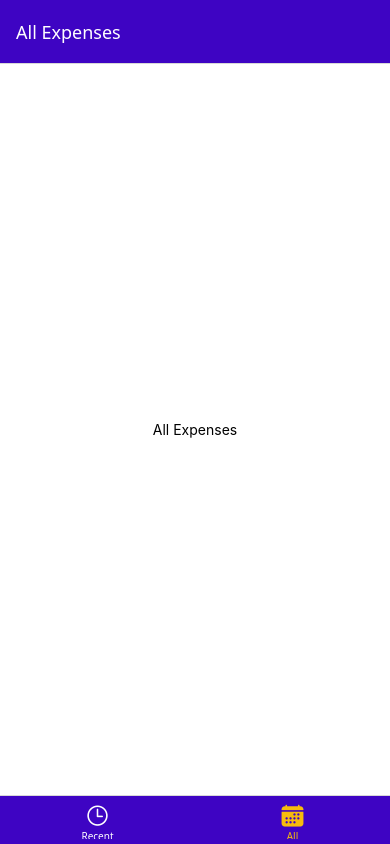
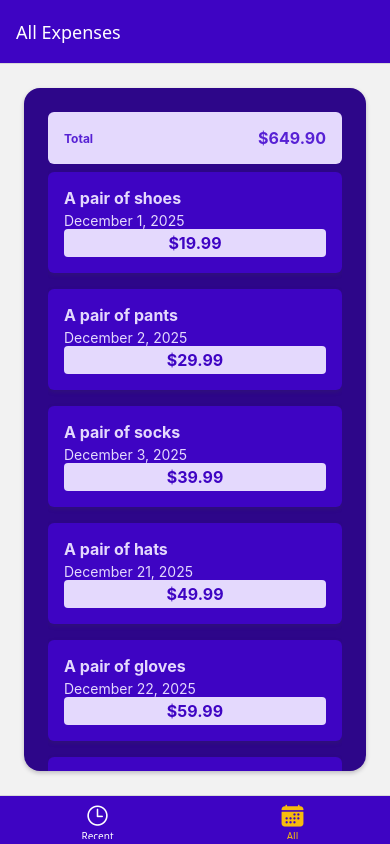
Before and after one commit to VitaliiKalinbet/react-native-expense-tracker, a React Native app: screen /AllExpenses in a window 390 px wide. Built offline with nearby package versions, Linux system fonts and the light colour scheme.

Commit message:
add stub data and components for that

```diff
--- /dev/null
+++ b/components/ExpenseItem.js
@@ -0,0 +1,65 @@
+import { View, Text, StyleSheet, Pressable } from 'react-native';
+import { GlobalStyles } from '../constants/styles';
+
+export default function ExpenseItem({ description, amount, date }) {
+  function onPress() {
+    console.log('ExpenseItem pressed');
+  }
+
+  const formattedDate = date.toLocaleDateString('en-US', { year: 'numeric', month: 'long', day: 'numeric' });
+
+  return (
+    <Pressable onPress={onPress}>
+      <View style={styles.expenseItem}>
+        <View>
+          <Text style={[styles.textBase, styles.description]}>{description}</Text>
+          <Text style={styles.textBase}>{formattedDate}</Text>
+        </View>
+        <View style={styles.amountContainer}>
+          <Text style={styles.amount}>${amount}</Text>
+        </View>
+      </View>
+    </Pressable>
+  );
+}
+
+const styles = StyleSheet.create({
+  expenseItem: {
+    padding: 16,
+    marginVertical: 8,
+    borderRadius: 6,
+    backgroundColor: GlobalStyles.colors.primary500,
+    elevation: 4,
+    shadowColor: GlobalStyles.colors.gray500,
+    shadowOffset: { width: 0, height: 2 },
+    shadowOpacity: 0.25,
+    shadowRadius: 4,
+  },
+  textBase: {
+    color: GlobalStyles.colors.primary50,
+  },
+  amountContainer: {
+    padding: 16,
+    backgroundColor: GlobalStyles.colors.primary50,
+    borderRadius: 6,
+  },
+  description: {
+    fontSize: 16,
+    marginBottom: 4,
+    fontWeight: 'bold',
+  },
+  amountContainer: {
+    paddingHorizontal: 12,
+    paddingVertical: 4,
+    backgroundColor: GlobalStyles.colors.primary50,
+    borderRadius: 4,
+    alignItems: 'center',
+    justifyContent: 'center',
+    minWidth: 80,
+  },
+  amount: {
+    fontSize: 16,
+    fontWeight: 'bold',
+    color: GlobalStyles.colors.primary500,
+  },
+});
--- /dev/null
+++ b/components/ExpensesList.js
@@ -0,0 +1,31 @@
+import { View, Text, StyleSheet, FlatList } from 'react-native';
+import { GlobalStyles } from '../constants/styles';
+import ExpenseItem from './ExpenseItem';
+
+export default function ExpensesList({ expenses }) {
+  function renderExpenseItem(itemData) {
+    return <ExpenseItem description={itemData.item.description} amount={itemData.item.amount} date={itemData.item.date} />;
+  }
+
+  return (
+    <View style={styles.container}>
+      <FlatList
+        data={expenses}
+        renderItem={renderExpenseItem}
+        keyExtractor={(item) => item.id}
+      />
+    </View>
+  );
+}
+
+const styles = StyleSheet.create({
+  container: {
+    flex: 1,
+  },
+  expenseItem: {
+    padding: 16,
+    marginVertical: 8,
+    borderRadius: 6,
+    backgroundColor: GlobalStyles.colors.primary50,
+  },
+});
--- /dev/null
+++ b/components/ExpensesOutput.js
@@ -0,0 +1,93 @@
+import { View, Text, StyleSheet } from 'react-native';
+import ExpensesSummary from './ExpensesSummary';
+import ExpensesList from './ExpensesList';
+import { GlobalStyles } from '../constants/styles';
+
+const DUMMY_EXPENSES = [
+  {
+    id: 'e1',
+    amount: 19.99,
+    date: new Date('2025-12-01'),
+    description: 'A pair of shoes',
+  },
+  {
+    id: 'e2',
+    amount: 29.99,
+    date: new Date('2025-12-02'),
+    description: 'A pair of pants',
+  },
+  {
+    id: 'e3',
+    amount: 39.99,
+    date: new Date('2025-12-03'),
+    description: 'A pair of socks',
+  },
+  {
+    id: 'e4',
+    amount: 49.99,
+    date: new Date('2025-12-21'),
+    description: 'A pair of hats',
+  },
+  {
+    id: 'e5',
+    amount: 59.99,
+    date: new Date('2025-12-22'),
+    description: 'A pair of gloves',
+  },
+  {
+    id: 'e6',
+    amount: 69.99,
+    date: new Date('2025-12-23'),
+    description: 'A pair of hats',
+  },
+  {
+    id: 'e7',
+    amount: 79.99,
+    date: new Date('2025-12-24'),
+    description: 'A pair of hats',
+  },
+  {
+    id: 'e8',
+    amount: 89.99,
+    date: new Date('2025-12-25'),
+    description: 'A pair of hats',
+  },
+  {
+    id: 'e9',
+    amount: 99.99,
+    date: new Date('2025-12-26'),
+    description: 'A pair of hats',
+  },
+  {
+    id: 'e10',
+    amount: 109.99,
+    date: new Date('2025-12-27'),
+    description: 'A pair of hats',
+  },
+];
+
+export default function ExpensesOutput({ expenses = DUMMY_EXPENSES, periodName = 'Last year' }) {
+  return (
+    <View style={styles.container}>
+      <ExpensesSummary expenses={expenses} periodName={periodName} />
+      <ExpensesList expenses={expenses} />
+    </View>
+  );
+}
+
+const styles = StyleSheet.create({
+  container: {
+    flex: 1,
+    paddingHorizontal: 24,
+    paddingTop: 24,
+    paddingBottom: 0,
+    backgroundColor: GlobalStyles.colors.primary700,
+    borderRadius: 16,
+    margin: 24,
+    elevation: 4,
+    shadowColor: GlobalStyles.colors.gray700,
+    shadowOffset: { width: 0, height: 2 },
+    shadowOpacity: 0.25,
+    shadowRadius: 4,
+  },
+});
--- /dev/null
+++ b/components/ExpensesSummary.js
@@ -0,0 +1,36 @@
+import { View, Text, StyleSheet } from 'react-native';
+import { GlobalStyles } from '../constants/styles';
+
+export default function ExpensesSummary({ expenses, periodName }) {
+  const expensesSum = expenses.reduce((sum, expense) => {
+    return sum + expense.amount;
+  }, 0);
+
+  return (
+    <View style={styles.container}>
+      <Text style={styles.period}>{periodName}</Text>
+      <Text style={styles.amount}>${expensesSum.toFixed(2)}</Text>
+    </View>
+  );
+}
+
+const styles = StyleSheet.create({
+  container: {
+    padding: 16,
+    backgroundColor: GlobalStyles.colors.primary50,
+    borderRadius: 6,
+    flexDirection: 'row',
+    justifyContent: 'space-between',
+    alignItems: 'center',
+  },
+  period: {
+    fontSize: 12,
+    fontWeight: 'bold',
+    color: GlobalStyles.colors.primary400,
+  },
+  amount: {
+    fontSize: 16,
+    fontWeight: 'bold',
+    color: GlobalStyles.colors.primary400,
+  },
+});
--- a/screens/AllExpenses.js
+++ b/screens/AllExpenses.js
@@ -1,10 +1,9 @@
-import { View, Text, StyleSheet } from 'react-native';
+import { StyleSheet } from 'react-native';
+import ExpensesOutput from '../components/ExpensesOutput';
 
 export default function AllExpenses() {
   return (
-    <View style={styles.container}>
-      <Text>All Expenses</Text>
-    </View>
+    <ExpensesOutput periodName="Total" />
   );
 }
 
--- a/screens/RecentExpenses.js
+++ b/screens/RecentExpenses.js
@@ -1,18 +1,11 @@
-import { View, Text, StyleSheet } from 'react-native';
+import { StyleSheet } from 'react-native';
+import ExpensesOutput from '../components/ExpensesOutput';
 
 export default function RecentExpenses() {
   return (
-    <View style={styles.container}>
-      <Text>Recent Expenses</Text>
-    </View>
+    <ExpensesOutput periodName="Last 7 days" />
   );
 }
 
 const styles = StyleSheet.create({
-  container: {
-    flex: 1,
-    backgroundColor: '#ffffff',
-    alignItems: 'center',
-    justifyContent: 'center',
-  },
 });
```
